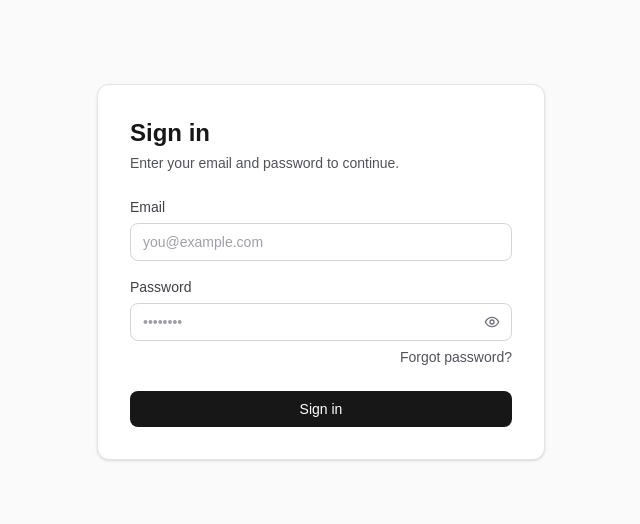
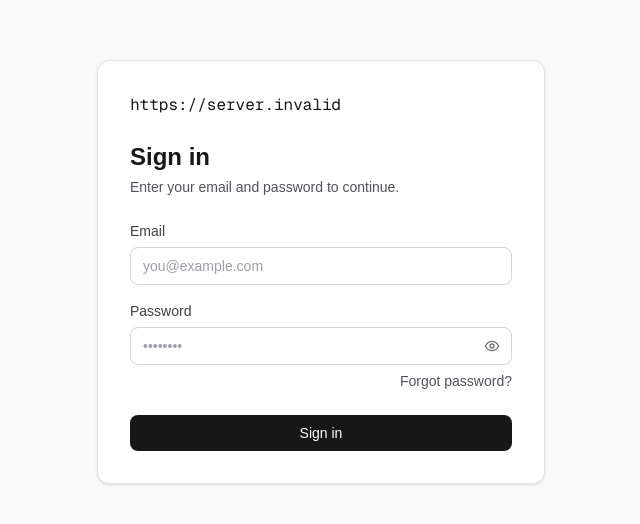
Before and after one commit to himanshume81/React-Learning, a Next.js app: page /login in a window 1280 px wide. Shown: the part 128-652 px from the top of the page, without its empty margins (319-959 px from the left). Built offline with nearby package versions, Linux system fonts and the light colour scheme; no server answers.

Commit message:
fix-deploy

```diff
--- a/components/organisms/DashboardOverview.tsx
+++ b/components/organisms/DashboardOverview.tsx
@@ -40,7 +40,6 @@ export function DashboardOverview() {
   return (
     <section className="space-y-6">
       <div>
-        <pre>{process.env.NEXT_PUBLIC_API_BASE_URL}</pre>
         <Text as="h1" className="text-2xl font-semibold">
           Dashboard
         </Text>
--- a/components/organisms/LoginForm.tsx
+++ b/components/organisms/LoginForm.tsx
@@ -82,6 +82,8 @@ export function LoginForm() {
       className="w-full max-w-md space-y-6 rounded-xl border border-zinc-200 bg-white p-8 shadow-sm dark:border-zinc-800 dark:bg-zinc-950"
       noValidate
     >
+      <pre>{process.env.NEXT_PUBLIC_API_BASE_URL}</pre>
+
       <div className="space-y-1">
         <Text as="h1" className="text-2xl font-semibold">
           Sign in
```
